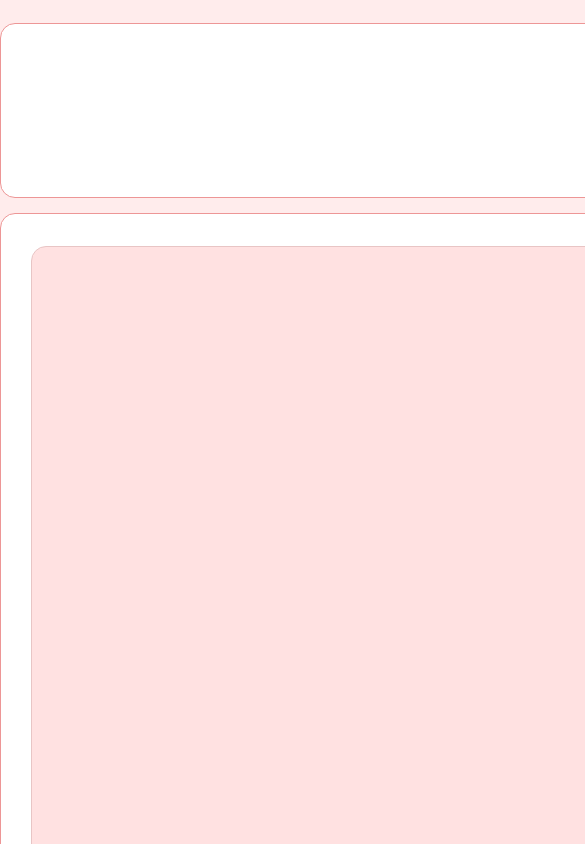
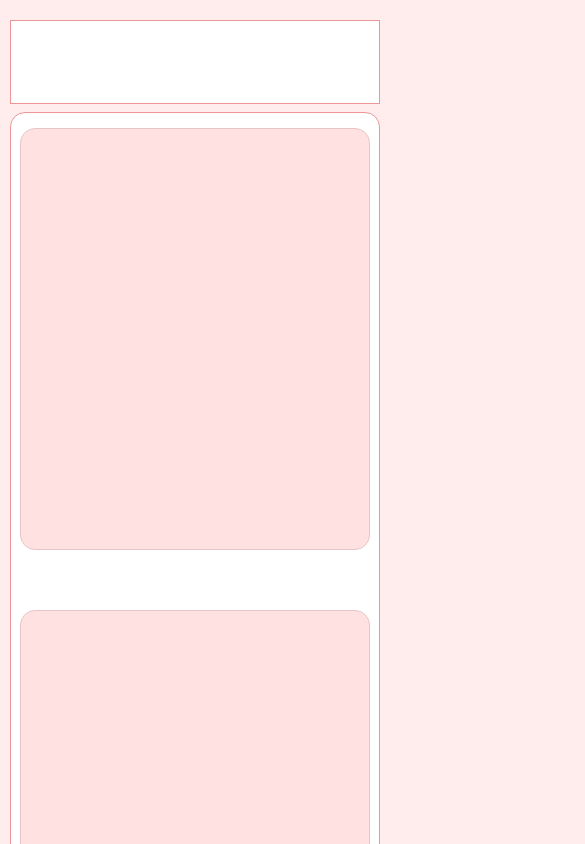
Before and after one commit to dlwldma/tell, a React (Create React App) app in the folder client/: page / in a window 390 px wide. Shown: the top 844 px of the page, 585 px wide, since content can reach past the window. Built offline with nearby package versions, Linux system fonts and the light colour scheme.

Commit message:
sdksdkds

```diff
--- a/client/src/App.css
+++ b/client/src/App.css
@@ -38,7 +38,7 @@ body{
     width: 100%;
     height: 175px;
     background-color: white;
-    border-radius: 15px;
+    /* border-radius: 15px; */
     border: 1px solid #ED9696;
 
 
@@ -109,12 +109,41 @@ body{
 
 @media (max-width: 1050px){
     .principal{
-        grid-template-columns: auto 645px auto;
+        display: block;
     }
     .RightMenuContainer{
         display: none;
     }
     .MainContentContainer{
-        /* margin-left: 18px; */
+        display: block;
+        width: 95%;
+        max-width: 600px;
+        height: 90%;
+        margin: 20px auto;
+    }
+    .DoPostMenu{
+        height: 10vh;
+        background-color: white;
+        /* border-radius: 15px; */
+        border: 1px solid #ED9696;
+    }
+
+    .PostSection{
+        width: 100%;
+        height: fit-content;
+        margin-top: 8px;
+        padding-top: 15px;
+        background-color: white;
+        border-radius: 15px;
+        border: 1px solid #ED9696;
+    }
+
+    .Post{
+        width: 95%;
+        height: 50vh;
+        /* margin: 0 20 60px; */
+        background-color: #FFE1E1;
+        border-radius: 15px;
+        border: 1px solid #E8C5C5;
     }
 }
```
Also changed, not shown: 6 other files (tests, documents, lock files or other folders).
